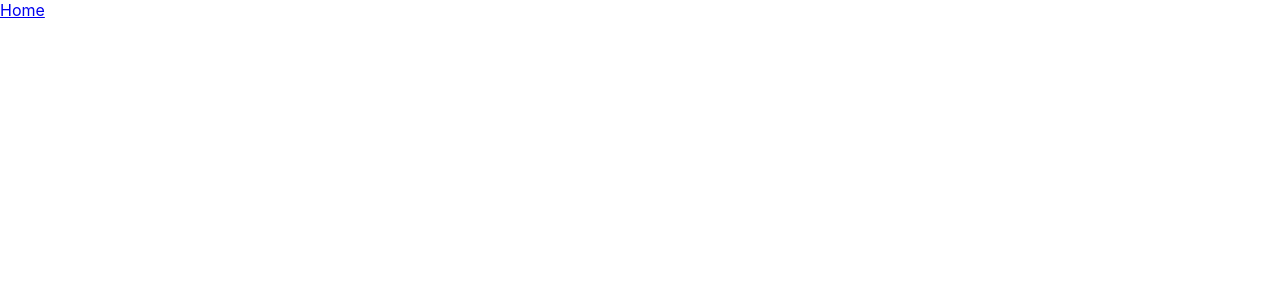
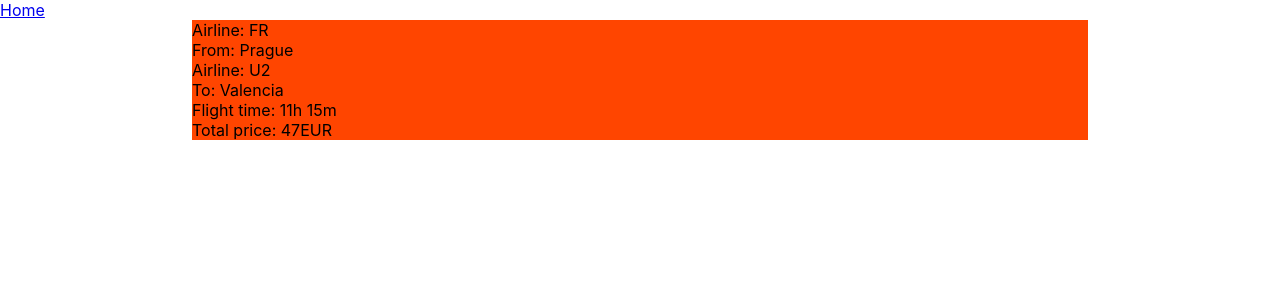
Before and after one commit to dnitra/cbp_hackaton_4, a React (Create React App) app: page /flightDetails in a window 1280 px wide. Before the commit this address had no page. Shown: the top 300 px of the page. Built offline with nearby package versions, Linux system fonts and the light colour scheme.

Commit message:
created searchResults component

```diff
--- a/src/App.jsx
+++ b/src/App.jsx
@@ -3,7 +3,6 @@ import { ContextsProvider } from "./contexts/ContextsProvider";
 import { Route, Routes } from "react-router-dom";
 import SearchBar from "./components/SearchBar/SearchBar";
 import SearchResults from "./pages/SearchResults/SearchResults";
-import PriceDetails from "./components/PriceDetails/PriceDetails";
 import FlightDetails from "./components/FlightDetails/FlightDetails";
 
 import Home from "./pages/Home";
@@ -18,6 +17,7 @@ function App() {
         <Header />
         <Routes>
           <Route path="/" element={<Home />} />
+          <Route path="/flightDetails" element={<FlightDetails />} />
         </Routes>
       </>
     </ContextsProvider>
--- a/src/components/FlightDetails/FlightDetails.jsx
+++ b/src/components/FlightDetails/FlightDetails.jsx
@@ -1,9 +1,199 @@
 import React from "react";
 import { useContent } from "../../contexts/ContentContext";
 import { useTheme } from "../../contexts/ThemeContext";
+import "./FlightDetails.scss";
 
 export default function FlightDetails() {
+  // props with flightDetails
   const content = useContent();
   const { theme } = useTheme();
-  return <div>FlightDetails</div>;
+  const flights = [
+    {
+      id: "145c07f04b7e0000a668305c_0|07f015274b7e0000b5733cf0_0",
+      flyFrom: "PRG",
+      flyTo: "VLC",
+      cityFrom: "Prague",
+      cityCodeFrom: "PRG",
+      cityTo: "Valencia",
+      cityCodeTo: "VLC",
+      countryFrom: {
+        code: "CZ",
+        name: "Czechia",
+      },
+      countryTo: {
+        code: "ES",
+        name: "Spain",
+      },
+      dTime: 1669808700,
+      dTimeUTC: 1669805100,
+      aTime: 1669849200,
+      aTimeUTC: 1669845600,
+      nightsInDest: null,
+      quality: 148.999745,
+      distance: 1652.96,
+      duration: {
+        departure: 40500,
+        return: 0,
+        total: 40500,
+      },
+      fly_duration: "11h 15m",
+      price: 47,
+      conversion: {
+        EUR: 47,
+      },
+      fare: {
+        adults: 47,
+        children: 47,
+        infants: 47,
+      },
+      bags_price: {
+        1: 80.768,
+        2: 186.352,
+      },
+      baglimit: {
+        hand_height: 40,
+        hand_length: 55,
+        hand_weight: 10,
+        hand_width: 20,
+        hold_dimensions_sum: 275,
+        hold_height: 90,
+        hold_length: 119,
+        hold_weight: 15,
+        hold_width: 66,
+        personal_item_height: 25,
+        personal_item_length: 40,
+        personal_item_weight: 10,
+        personal_item_width: 20,
+      },
+      availability: {
+        seats: 2,
+      },
+      airlines: ["FR", "U2"],
+      route: [
+        {
+          id: "145c07f04b7e0000a668305c_0",
+          combination_id: "145c07f04b7e0000a668305c",
+          flyFrom: "PRG",
+          flyTo: "MXP",
+          cityFrom: "Prague",
+          cityCodeFrom: "PRG",
+          cityTo: "Milan",
+          cityCodeTo: "MIL",
+          dTime: 1669808700,
+          dTimeUTC: 1669805100,
+          aTime: 1669813800,
+          aTimeUTC: 1669810200,
+          airline: "U2",
+          flight_no: 2582,
+          operating_carrier: "EC",
+          operating_flight_no: "",
+          fare_basis: "",
+          fare_category: "M",
+          fare_classes: "",
+          fare_family: "",
+          return: 0,
+          latFrom: 50.1008333,
+          lngFrom: 14.26,
+          latTo: 45.63,
+          lngTo: 8.72305556,
+          mapIdfrom: "prague_cz",
+          mapIdto: "milan_it",
+          bags_recheck_required: false,
+          vi_connection: false,
+          guarantee: false,
+          equipment: null,
+          vehicle_type: "aircraft",
+          original_return: 0,
+        },
+        {
+          id: "07f015274b7e0000b5733cf0_0",
+          combination_id: "07f015274b7e0000b5733cf0",
+          flyFrom: "MXP",
+          flyTo: "VLC",
+          cityFrom: "Milan",
+          cityCodeFrom: "MIL",
+          cityTo: "Valencia",
+          cityCodeTo: "VLC",
+          dTime: 1669842300,
+          dTimeUTC: 1669838700,
+          aTime: 1669849200,
+          aTimeUTC: 1669845600,
+          airline: "FR",
+          flight_no: 7470,
+          operating_carrier: "",
+          operating_flight_no: "",
+          fare_basis: "",
+          fare_category: "M",
+          fare_classes: "",
+          fare_family: "",
+          return: 0,
+          latFrom: 45.63,
+          lngFrom: 8.72305556,
+          latTo: 39.4894444,
+          lngTo: -0.4816667,
+          mapIdfrom: "milan_it",
+          mapIdto: "valencia_es",
+          bags_recheck_required: true,
+          vi_connection: true,
+          guarantee: true,
+          equipment: null,
+          vehicle_type: "aircraft",
+          original_return: 0,
+        },
+      ],
+      booking_token:
+        "EEjnkZzPOY-58__81m3p1P_WmVu2xqanFLS88-cTqZ56Y2JB3DuJZMex3IqAoRUu3jrkjqmD4LDNa3N_niiFM1rPn5UI75j-P4MoQhh3H2XSqaBRZL9kUD8BeTjDVPja_ejDoMGkn3uowe7TQWjtM_SRYH0J2f_2quwjhThXz3lABQkSlwo_ROm_fzwz-8ISt9GoK1aj3GndznKRxwnf20J0D_wr1SSn8wDgmaiCIDOyPqqck9RTQIOGaL-Uag5OcYmJl1J38gDNodTT1oklDuRhmEKj5LKMdo9NNEdWxEYBDqmXHvTbzCVV_bh3aO7-y2FBq3PGSAui-e8IVnRPccX5F3ZyUtQEjXNZkhwMKxhnPcDpQXYYihXG49xIsD9MrYhi7bNC8CAWFcn2BdMCCX226jWV88LnNmNITLY-fhfZgCUG88x8pODkgviimeE4bFMFoKs9on_RpBMhmrDpVuC9iBfLJAfNQgIiM45J_XxhlvTJrl4yiNl3YTN__wpdVt9PSLL6Roip3gUz5_Yp2ZC955AO3UXkGIIzjjbwwS5o=",
+      deep_link:
+        "https://www.kiwi.com/deep?affilid=data4youcbp202106&currency=EUR&flightsId=145c07f04b7e0000a668305c_0%7C07f015274b7e0000b5733cf0_0&from=PRG&lang=en&passengers=1&to=VLC&booking_token=EEjnkZzPOY-58__81m3p1P_WmVu2xqanFLS88-cTqZ56Y2JB3DuJZMex3IqAoRUu3jrkjqmD4LDNa3N_niiFM1rPn5UI75j-P4MoQhh3H2XSqaBRZL9kUD8BeTjDVPja_ejDoMGkn3uowe7TQWjtM_SRYH0J2f_2quwjhThXz3lABQkSlwo_ROm_fzwz-8ISt9GoK1aj3GndznKRxwnf20J0D_wr1SSn8wDgmaiCIDOyPqqck9RTQIOGaL-Uag5OcYmJl1J38gDNodTT1oklDuRhmEKj5LKMdo9NNEdWxEYBDqmXHvTbzCVV_bh3aO7-y2FBq3PGSAui-e8IVnRPccX5F3ZyUtQEjXNZkhwMKxhnPcDpQXYYihXG49xIsD9MrYhi7bNC8CAWFcn2BdMCCX226jWV88LnNmNITLY-fhfZgCUG88x8pODkgviimeE4bFMFoKs9on_RpBMhmrDpVuC9iBfLJAfNQgIiM45J_XxhlvTJrl4yiNl3YTN__wpdVt9PSLL6Roip3gUz5_Yp2ZC955AO3UXkGIIzjjbwwS5o=",
+      facilitated_booking_available: false,
+      pnr_count: 2,
+      has_airport_change: false,
+      technical_stops: 0,
+      throw_away_ticketing: false,
+      hidden_city_ticketing: false,
+      virtual_interlining: true,
+      mapIdfrom: "prague_cz",
+      mapIdto: "valencia_es",
+    },
+  ];
+
+  return flights
+    ? flights.map((flight) => {
+        return (
+          <div className="flight" key={flight.id}>
+            <div className="flight__details">
+              <div className="flight__details-date">{content.flightDate}</div>
+              <div className="flight__details-airline">
+                {content.flightAirline}
+                {flight.airlines?.[0]}
+              </div>
+              <div className="flight__details-from">
+                {content.flightFrom}
+                {flight.cityFrom}
+              </div>
+              <div className="flight__details-airline">
+                {content.flightAirline}
+                {flight.airlines?.[1]}
+              </div>
+              <div className="flight__details-to">
+                {content.flightTo}
+                {flight.cityTo}
+              </div>
+              <div className="flight__details-time">
+                {content.flightTimeTotal}
+                {flight.fly_duration}
+              </div>
+            </div>
+
+            <div className="flight__price">
+              <div className="flight__price-total">
+                {content.flightPrice}
+                {flight.price}
+                {Object.keys(flight.conversion)}
+              </div>
+            </div>
+          </div>
+        );
+      })
+    : null;
 }
--- /dev/null
+++ b/src/components/FlightDetails/FlightDetails.scss
@@ -0,0 +1,5 @@
+.flight {
+  width: 70%;
+  margin: 0 auto;
+  background-color: orangered;
+}
--- a/src/components/PriceDetails/PriceDetails.jsx
+++ /dev/null
@@ -1,9 +0,0 @@
-import React from "react";
-import { useContent } from "../../contexts/ContentContext";
-import { useTheme } from "../../contexts/ThemeContext";
-
-export default function PriceDetails() {
-  const content = useContent();
-  const { theme } = useTheme();
-  return <div>PriceDetails</div>;
-}
--- a/src/content/en/mainContent.js
+++ b/src/content/en/mainContent.js
@@ -1,10 +1,14 @@
-export  function mainContent(){
-
-    return {
-        "welcome":
-            "Welcome to this awesome website!",
-        "search":
-            "search",
-
-    }
+export function mainContent() {
+  return {
+    welcome: "Welcome to this awesome website!",
+    search: "search",
+    // Flight details
+    fligthDate: "Date of departure: ",
+    flightFrom: "From: ",
+    flightTo: "To: ",
+    flightTimeTotal: "Flight time: ",
+    flightAirline: "Airline: ",
+    // Flight price
+    flightPrice: "Total price: ",
+  };
 }
--- a/src/pages/Home.jsx
+++ b/src/pages/Home.jsx
@@ -1,15 +1,13 @@
-import { useContent } from "../contexts/ContentContext"
-import { useTheme } from "../contexts/ThemeContext"
+import { useContent } from "../contexts/ContentContext";
+import { useTheme } from "../contexts/ThemeContext";
 export default function Home() {
+  const content = useContent();
+  const { theme } = useTheme();
 
-    const content = useContent()
-    const { theme } = useTheme()
-
-
-    return (
-        <main>
-            {content.welcome}
-            <div className={ theme}>{content.search}</div>
-        </main>
-    )
+  return (
+    <main>
+      {content.welcome}
+      <div className={theme}>{content.search}</div>
+    </main>
+  );
 }
--- a/src/pages/SearchResults/SearchResults.jsx
+++ b/src/pages/SearchResults/SearchResults.jsx
@@ -1,9 +1,10 @@
 import React from "react";
+import FlightDetails from "../../components/FlightDetails/FlightDetails";
 import { useContent } from "../../contexts/ContentContext";
 import { useTheme } from "../../contexts/ThemeContext";
 
 export default function SearchResults() {
   const content = useContent();
   const { theme } = useTheme();
-  return <div>SearchResults</div>;
+  return <div className="results">{content.date}</div>;
 }
```
